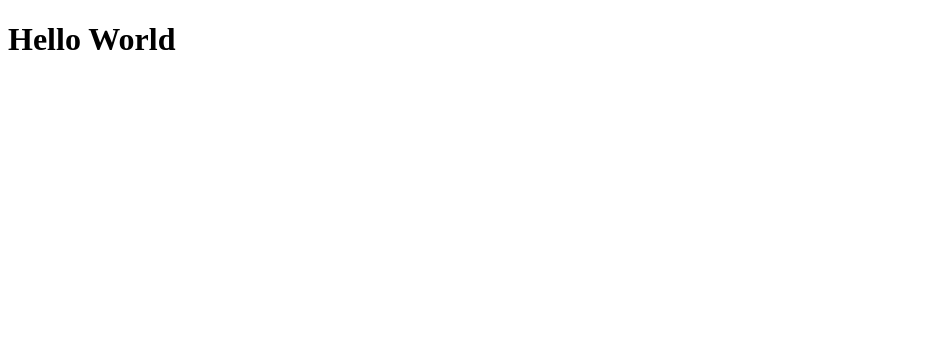
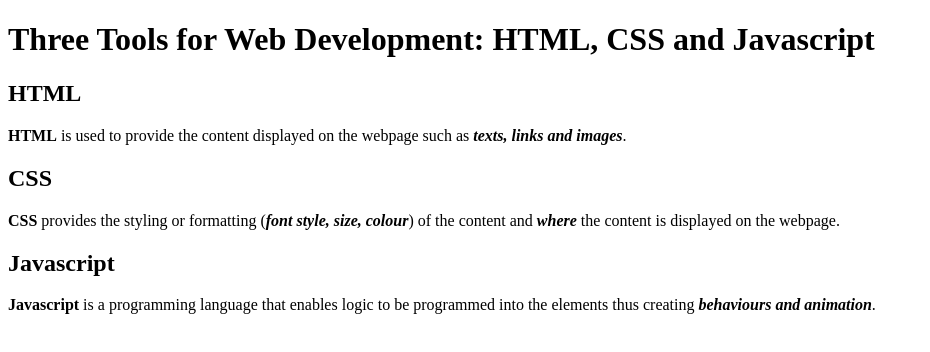
Before and after one commit to hombreuniverso/gitTest, a plain HTML site: page html_boilerplate/index.html in a window 1280 px wide. Shown: the whole page, without its empty margins (0-930 px from the left). Drawn offline with Linux system fonts and the light colour scheme.

Commit message:
Populated index.html for practice

```diff
--- a/html_boilerplate/index.html
+++ b/html_boilerplate/index.html
@@ -10,7 +10,16 @@
     </head>
 
     <body><!--Content for user to see is displayed here.-->
-        <h1>Hello World</h1>
+          <!-- Heading Tags <h1> to <h6>-->
+            <h1>Three Tools for Web Development: HTML, CSS and Javascript</h1>
+
+            <h2>HTML</h2>
+                <p><strong>HTML</strong> is used to provide the content displayed on the webpage such as <strong><em>texts, links and images</em></strong>.</p>
+
+            <h2>CSS</h2>
+                <p><strong>CSS</strong> provides the styling or formatting (<strong><em>font style, size, colour</strong></em>) of the content and<strong><em> where</strong></em> the content is displayed on the webpage.</p>
+            <h2>Javascript</h2>
+            <p><strong>Javascript</strong> is a programming language that enables logic to be programmed into the elements thus creating <strong><em> behaviours and animation</strong></em>.</p>
     </body>
 
 </html>
```
